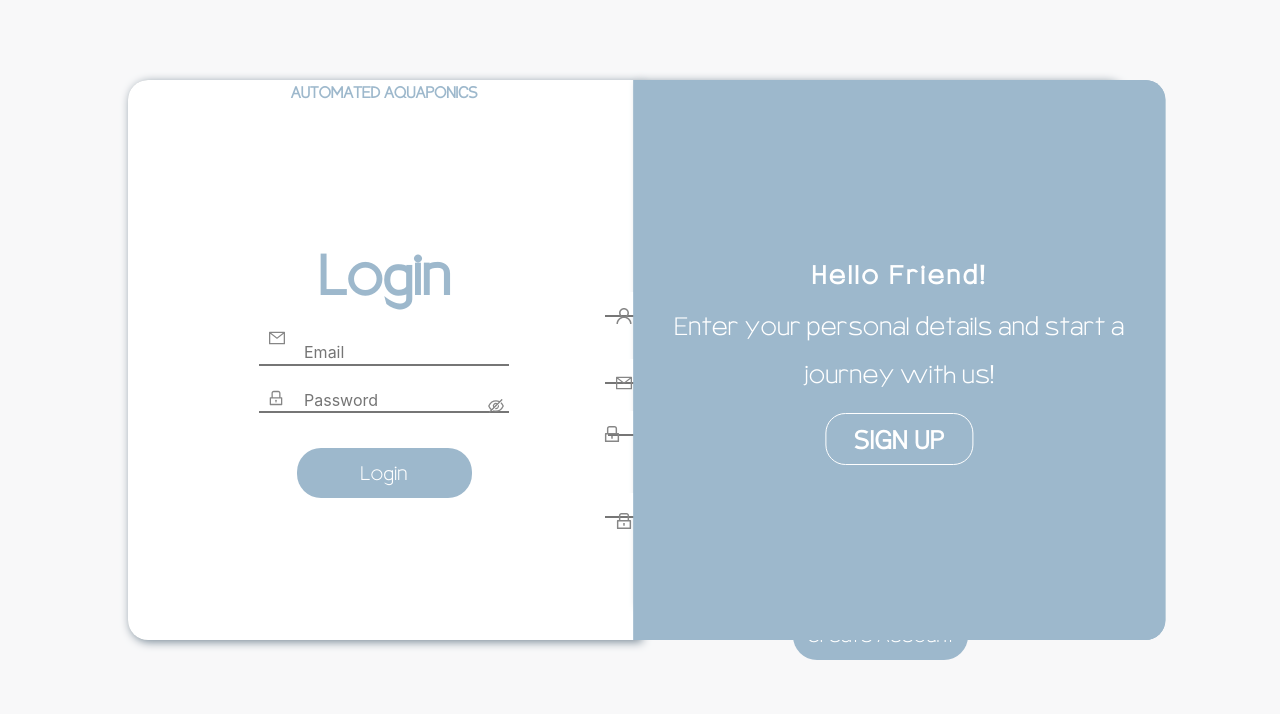
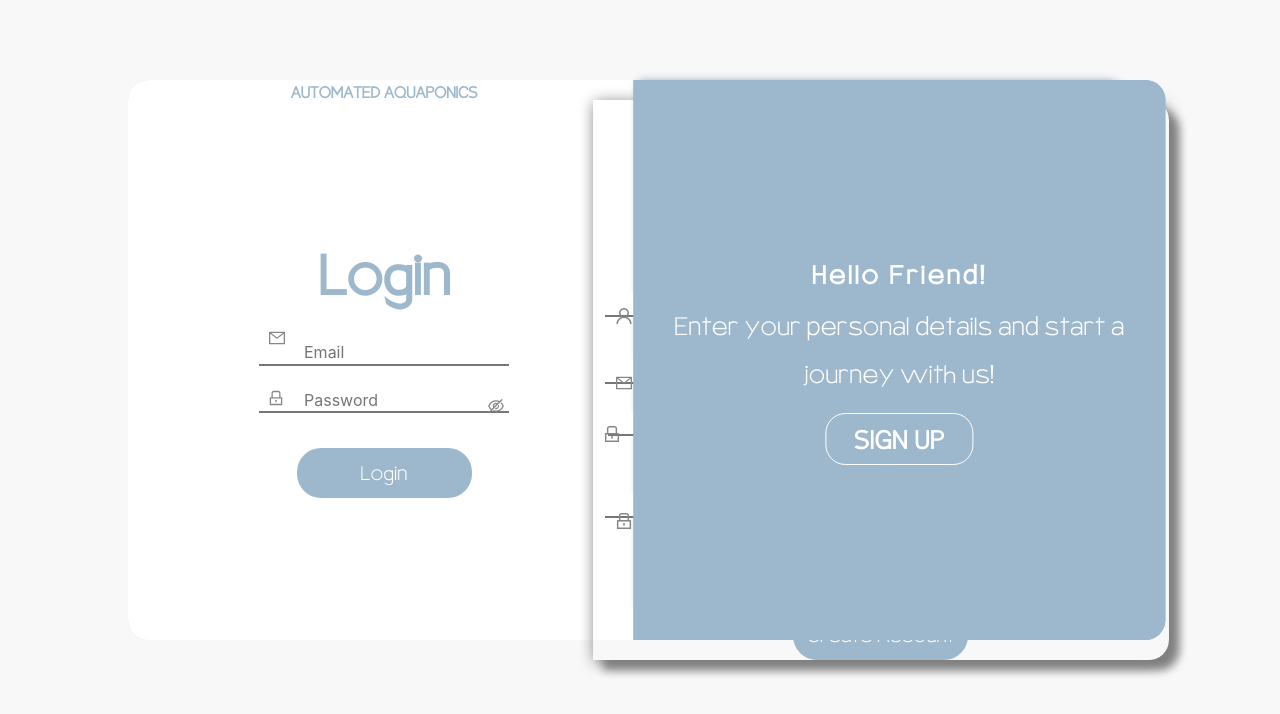
Before and after one commit to ntrem071/AutoAquaApp, a React (Create React App) app in the folder web_app/frontend/: page / in a window 1280 px wide. Shown: the top 714 px of the page. Built offline with nearby package versions, Linux system fonts and the light colour scheme; a small style sheet from the web is missing.

Commit message:
fixed login-create

```diff
--- a/web_app/frontend/src/components/Login.css
+++ b/web_app/frontend/src/components/Login.css
@@ -321,6 +321,7 @@
     height: 45vh; */
     width: 38.25vw;
     height: 70vh;
+    box-shadow: 1px 2px 15px gray,  10px 10px 10px gray, 0px 0px 0px gray;
     /* margin-left: auto;
     margin-right: auto; */
     /* top: -5vh; */
@@ -617,7 +618,7 @@
     height: 70vh;
     z-index: 5;
     background-color: #ffffff;
-    box-shadow: 2px 2px 10px #788996;
+    /* box-shadow: 2px 2px 10px #788996; */
     opacity: 1;
     top: 0vh;
     border-radius: 20px 0px 0px 20px;
```
